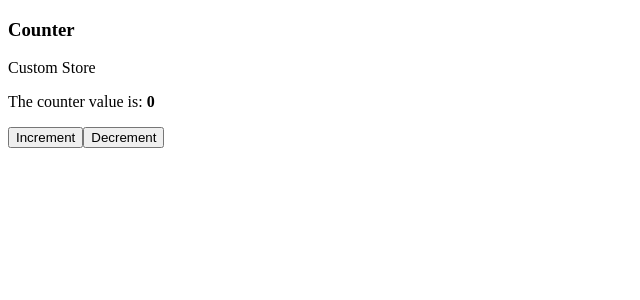
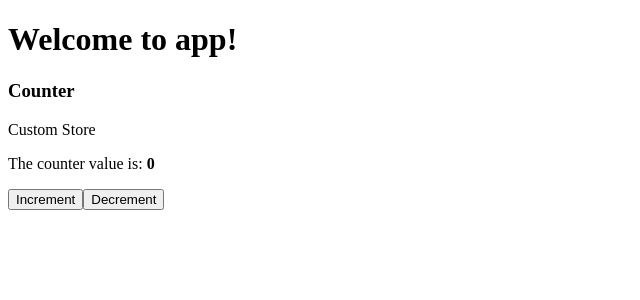
Before and after one commit to karlpersson/Redux, an Angular app: page / in a window 1280 px wide. Shown: the top 300 px of the page, without its empty margins (0-640 px from the left). Built offline with nearby package versions, Linux system fonts and the light colour scheme.

Commit message:
fix tests

```diff
--- a/src/app/app.component.html
+++ b/src/app/app.component.html
@@ -1,3 +1,5 @@
+<h1>Welcome to app!</h1>
+
 <div class="row">
   <div class="col-sm-6 col-md-4">
     <div class="thumbnail">
```
Also changed, not shown: 1 other file (tests, documents, lock files or other folders).
